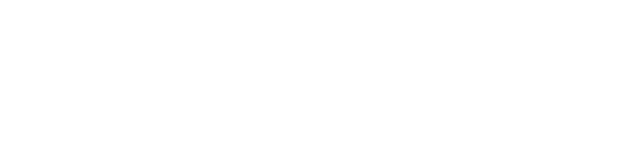
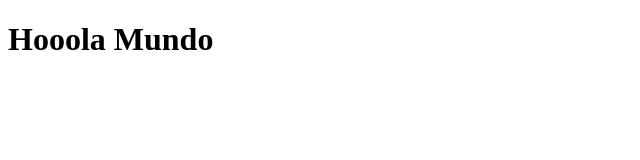
Before and after one commit to Oscarike/Evidencia-Sena, a plain HTML site: page Amos.html in a window 1280 px wide. Shown: the whole page, without its empty margins (0-640 px from the left). Drawn offline with Linux system fonts and the light colour scheme.

Commit message:
Agregue un H1

```diff
--- a/Amos.html
+++ b/Amos.html
@@ -7,6 +7,6 @@
     <title>Document</title>
 </head>
 <body>
-
+    <h1>Hooola Mundo</h1>
 </body>
 </html>
```
